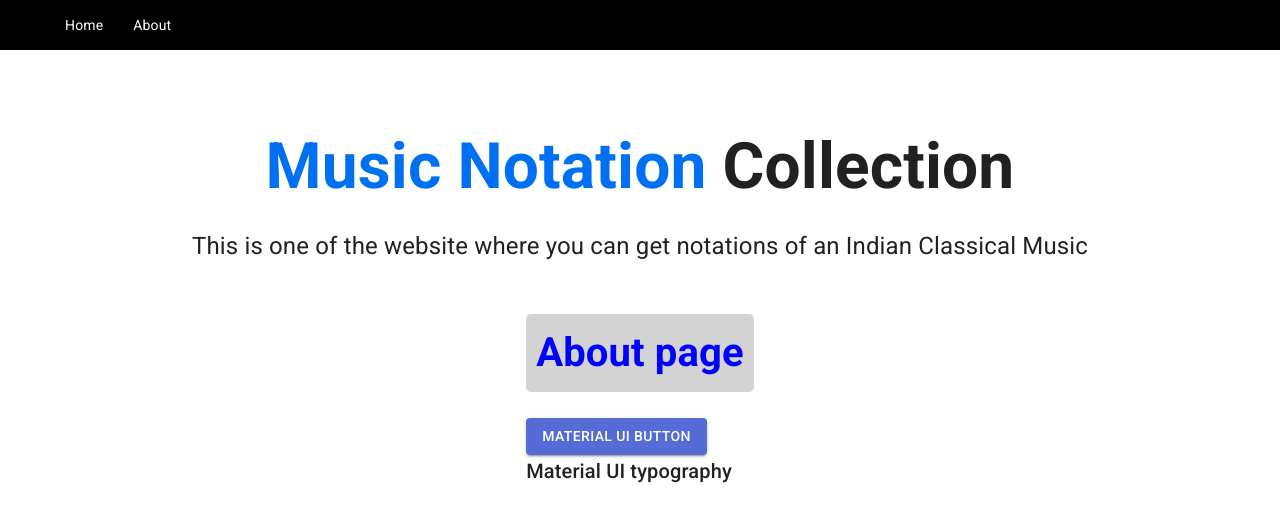
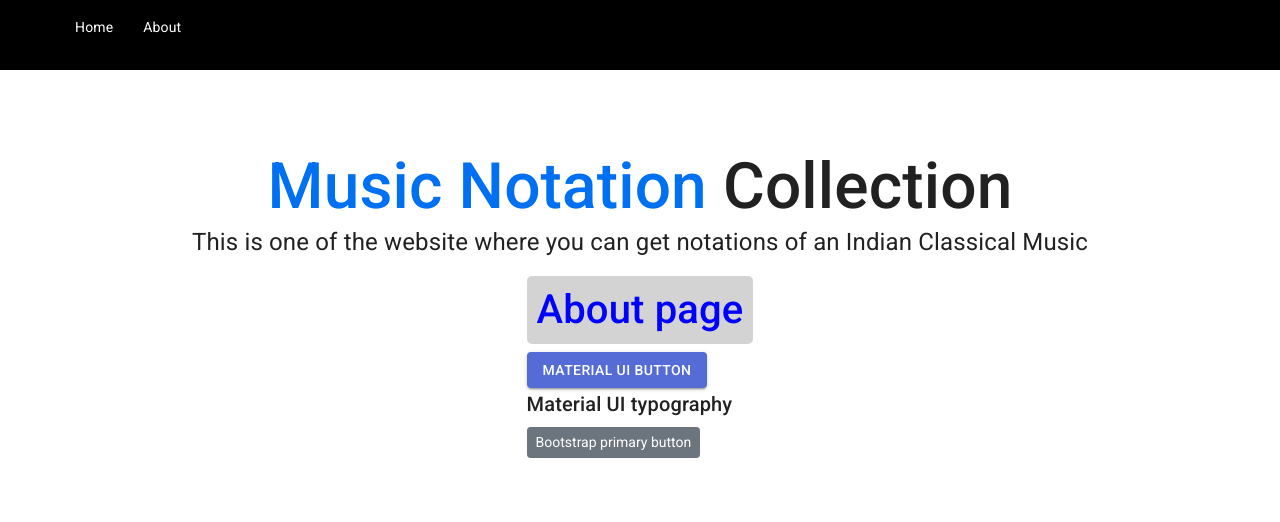
Before and after one commit to vkbiotech841/next-js-demo, a Next.js app: page /about in a window 1280 px wide. Shown: the top 522 px of the page. Built offline with nearby package versions, Linux system fonts and the light colour scheme.

Commit message:
bootstrao and scss added

```diff
--- a/components/ArticleItem.js
+++ b/components/ArticleItem.js
@@ -1,4 +1,4 @@
-import articleStyles from '../styles/Article.module.css';
+import articleStyles from '../styles/Article.module.scss';
 import Link from 'next/link';
 
 const ArticleItem = ({ article }) => {
--- a/components/ArticleList.js
+++ b/components/ArticleList.js
@@ -1,4 +1,4 @@
-import articleStyles from '../styles/Article.module.css';
+import articleStyles from '../styles/Article.module.scss';
 import ArticleItem from './ArticleItem';
 
 const ArticleList = ({ articles }) => {
--- a/package.json
+++ b/package.json
@@ -9,6 +9,7 @@
   },
   "dependencies": {
     "@material-ui/core": "^4.11.3",
+    "bootstrap": "^4.6.0",
     "next": "10.0.7",
     "react": "17.0.1",
     "react-dom": "17.0.1",
--- a/pages/_app.js
+++ b/pages/_app.js
@@ -1,5 +1,7 @@
 import '../styles/globals.css';
 import Layout from '../components/Layout';
+
+import 'bootstrap/dist/css/bootstrap.css';
 
 import React from 'react';
 import PropTypes from 'prop-types';
--- a/pages/about.js
+++ b/pages/about.js
@@ -14,6 +14,10 @@ const about = () => {
                 Material UI typography
             </Typography>
 
+            <button className="btn btn-secondary btn-sm">
+                Bootstrap primary button
+            </button>
+
             <style jsx>
                 {`
                     .myInlineCss{
--- a/styles/Article.module.css
+++ b/styles/Article.module.scss
@@ -24,6 +24,7 @@
 .card:active {
   color: #0070f3;
   border-color: #0070f3;
+  text-decoration: none;
 }
 
 .card h3 {
--- a/styles/Nav.module.scss
+++ b/styles/Nav.module.scss
@@ -1,11 +1,18 @@
 .nav {
-  height: 50px;
-  padding: 10px;
+  height: 70px;
+  padding: 20px;
   background: #000;
   color: #fff;
   display: flex;
   align-items: center;
   justify-content: flex-start;
+
+  position: sticky;
+  top: 0;
+  z-index: 101;
+  transition: box-shadow 0.1s ease 0s, background-color 0.1s ease 0s;
+  width: 100%;
+  max-width: 100%;
 }
 
 .nav ul {
@@ -13,8 +20,11 @@
   justify-content: center;
   align-items: center;
   list-style: none;
+  text-decoration: none;
 }
 
 .nav ul li a {
   margin: 5px 15px;
+  color: white;
+  text-decoration: none;
 }
```
Also changed, not shown: 2 other files (tests, documents, lock files or other folders).
